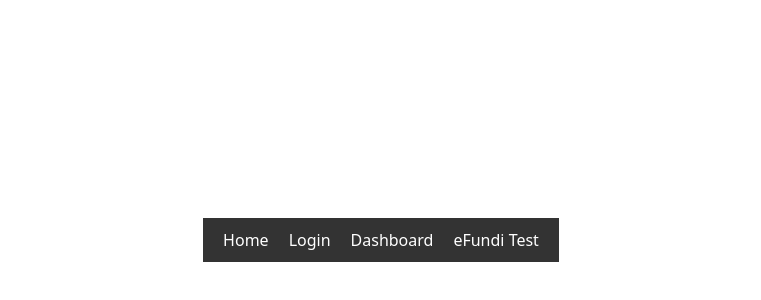
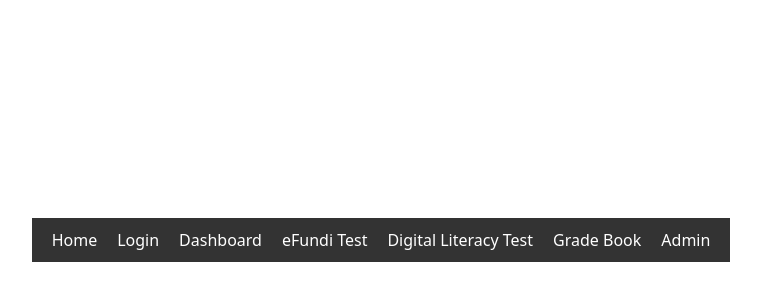
Before and after one commit to Ishmael-byte/EduGauge-IntegrationBranch-, a React (Vite) app in the folder edugauge/: page /profile in a window 1280 px wide. Shown: the part 160-460 px from the top of the page, without its empty margins (259-1020 px from the left). Built offline with nearby package versions, Linux system fonts and the light colour scheme.

Commit message:
Update App.jsx

```diff
--- a/edugauge/src/App.jsx
+++ b/edugauge/src/App.jsx
@@ -18,6 +18,9 @@ function App() {
         <Link to="/dashboard" style={{ margin: "0 10px", color: "#fff" }}>Dashboard</Link>
         {/*<Link to="/pages/SignUpPage" style={{ margin: "0 10px", color: "#fff" }}>Sign Up</Link>*/}
         <Link to="/EFundiTest" style={{ margin: "0 10px", color: "#fff" }}>eFundi Test</Link>
+        <Link to="/DigitalLiteracyTest" style={{ margin: "0 10px", color: "#fff" }}>Digital Literacy Test</Link>
+        <Link to="/GradeBook" style={{ margin: "0 10px", color: "#fff" }}>Grade Book</Link>
+        <Link to="/Admin" style={{ margin: "0 10px", color: "#fff" }}>Admin</Link>
       </nav>
 
       <Routes>
@@ -26,6 +29,9 @@ function App() {
         <Route path="/dashboard" element={<Dashboard />} />
         <Route path="/pages/SignUpPage" element={<SignUpPage />} />
         <Route path="/EFundiTest" element={<EFundiTest />} />
+        <Route path="/DigitalLiteracyTest" element={<DigitalLiteracyTest />} />
+        <Route path="/GradeBook" element={<GradeBook />} />
+        <Route path="/Admin" element={<Admin />} />
       </Routes>
     </>
   );
```
